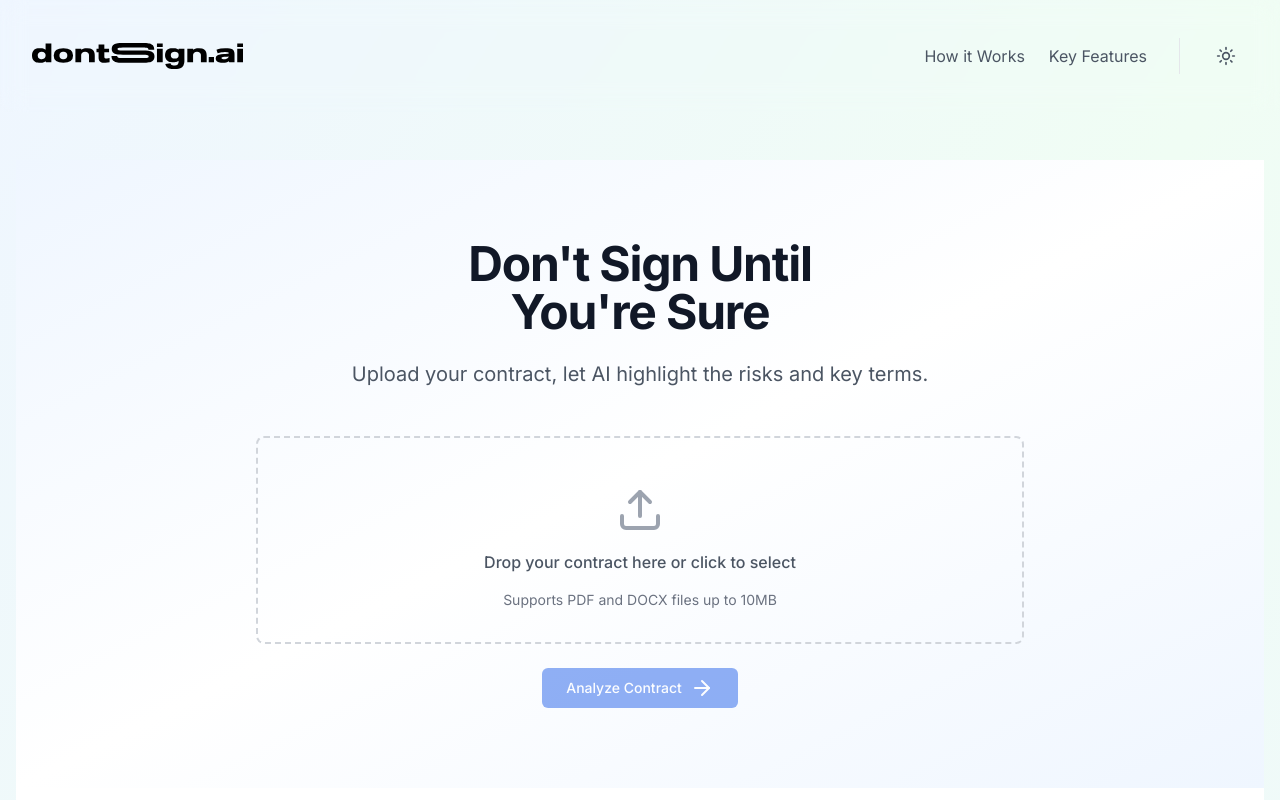
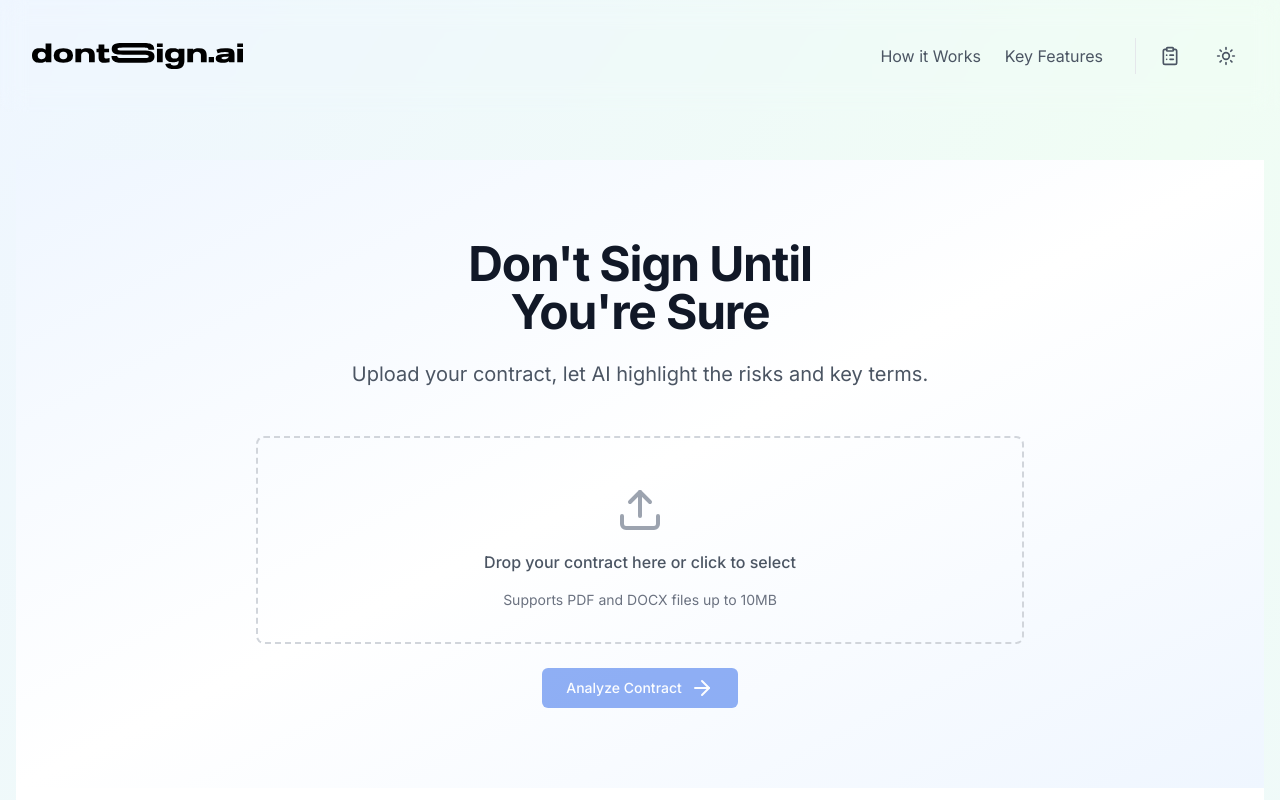
Before and after one commit to morhendos/dontsign, a Next.js app: page / in a window 1280 px wide. Shown: the top 800 px of the page. Built offline with nearby package versions, Linux system fonts and the light colour scheme; no server answers.

Commit message:
feat: add log toggle button to header

```diff
--- a/components/header.tsx
+++ b/components/header.tsx
@@ -4,6 +4,7 @@ import Link from "next/link";
 import { usePathname, useRouter } from "next/navigation";
 import { Logo } from "@/components/logo/Logo";
 import { ThemeToggle } from '@/components/theme/theme-toggle';
+import { ClipboardList } from 'lucide-react';
 import { useEffect, useState } from "react";
 
 export default function Header() {
@@ -90,8 +91,22 @@ export default function Header() {
             </a>
           </div>
 
-          <div className="border-l border-gray-200 dark:border-gray-700 pl-6 -mr-2">
-            <ThemeToggle />
+          <div className="
+            flex items-center border-l border-gray-200 dark:border-gray-700 pl-6 space-x-6
+          ">
+            <button
+              onClick={() => window.dispatchEvent(new CustomEvent('toggleLog'))}
+              className="
+                text-gray-600 hover:text-gray-900 dark:text-gray-400 dark:hover:text-gray-100
+                transition-colors duration-200
+              "
+              aria-label="Toggle analysis log"
+            >
+              <ClipboardList className="h-5 w-5" />
+            </button>
+            <div className="-mr-2">
+              <ThemeToggle />
+            </div>
           </div>
         </div>
       </nav>
```
